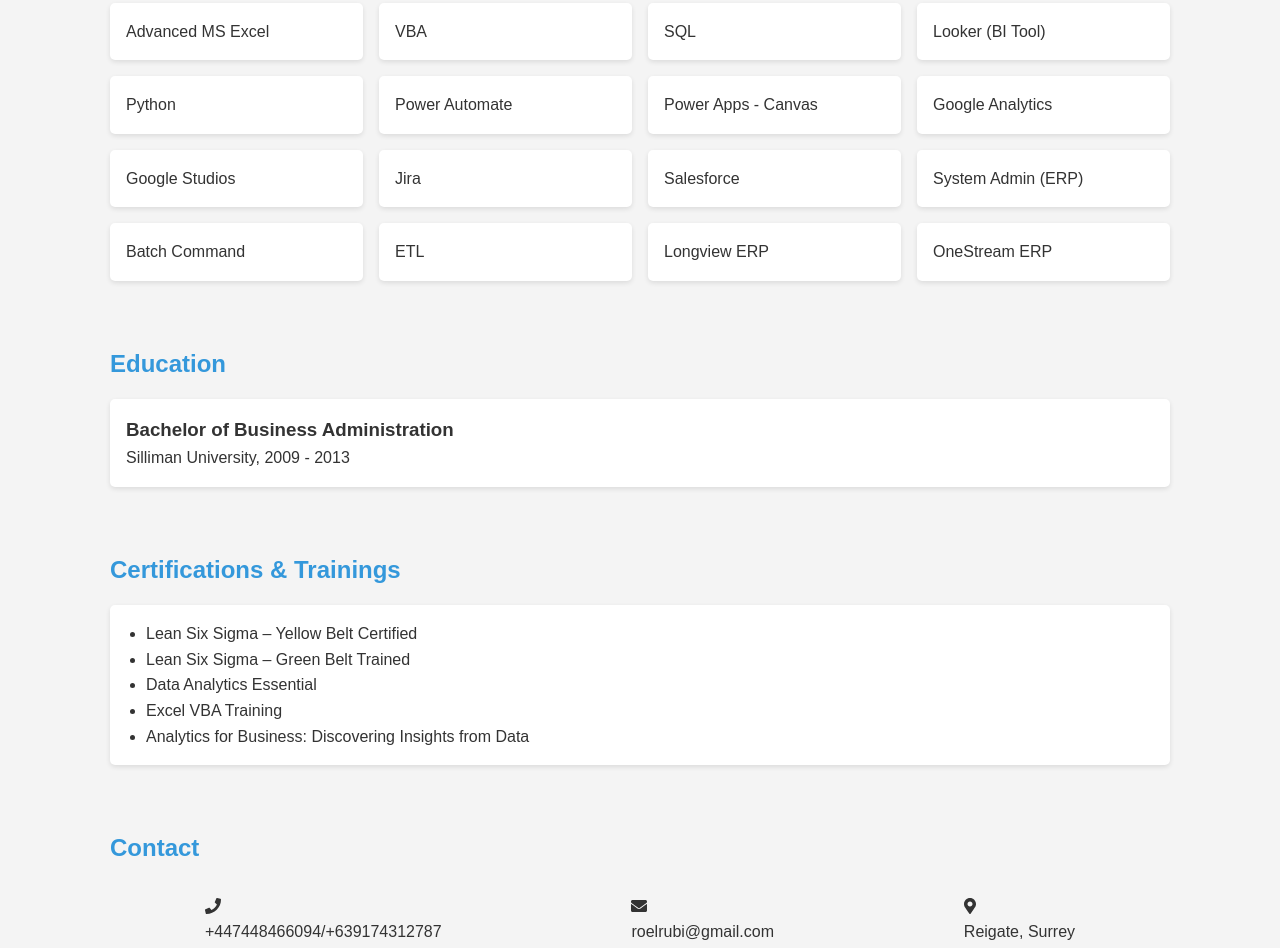
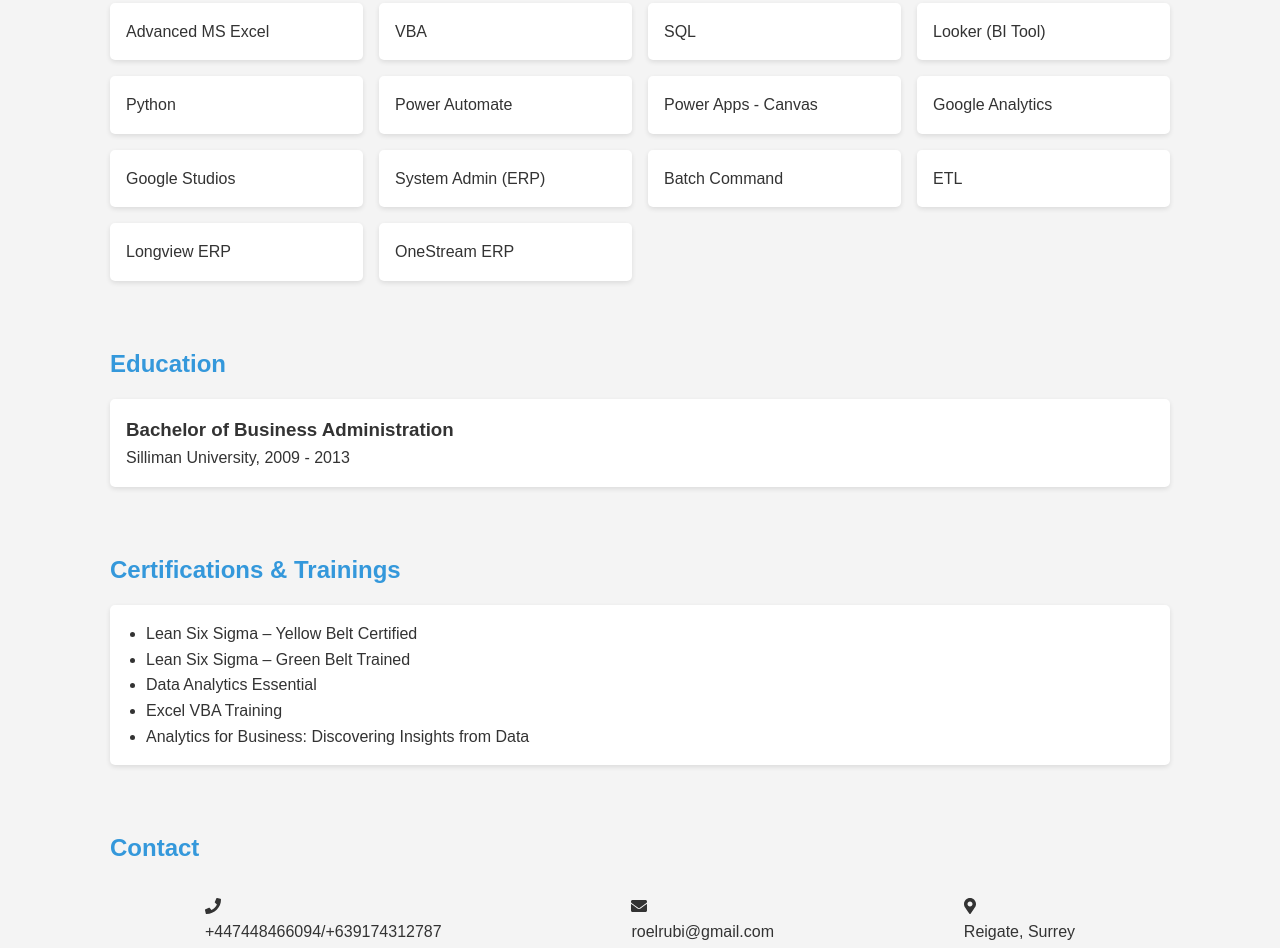
Before and after one commit to roelrubi/myPortfolio, a plain HTML site: page index.html in a window 1280 px wide. Shown: the part 898-1846 px from the top of the page. Drawn offline with Linux system fonts and the light colour scheme.

Commit message:
Updated skills list

```diff
--- a/index.html
+++ b/index.html
@@ -207,8 +207,6 @@
 		<div class="card">Power Apps - Canvas</div>
                 <div class="card">Google Analytics</div>
                 <div class="card">Google Studios</div>
-                <div class="card">Jira</div>
-                <div class="card">Salesforce</div>
                 <div class="card">System Admin (ERP)</div>
                 <div class="card">Batch Command</div>
                 <div class="card">ETL</div>
```
